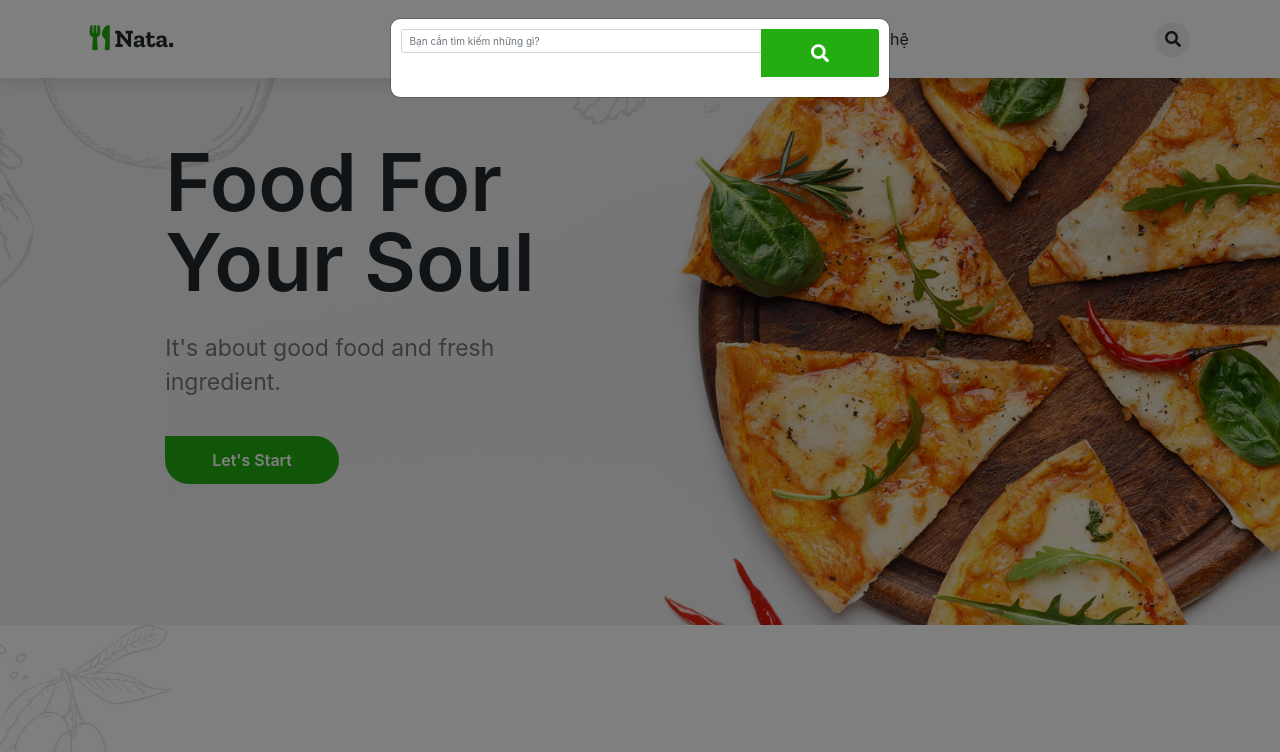
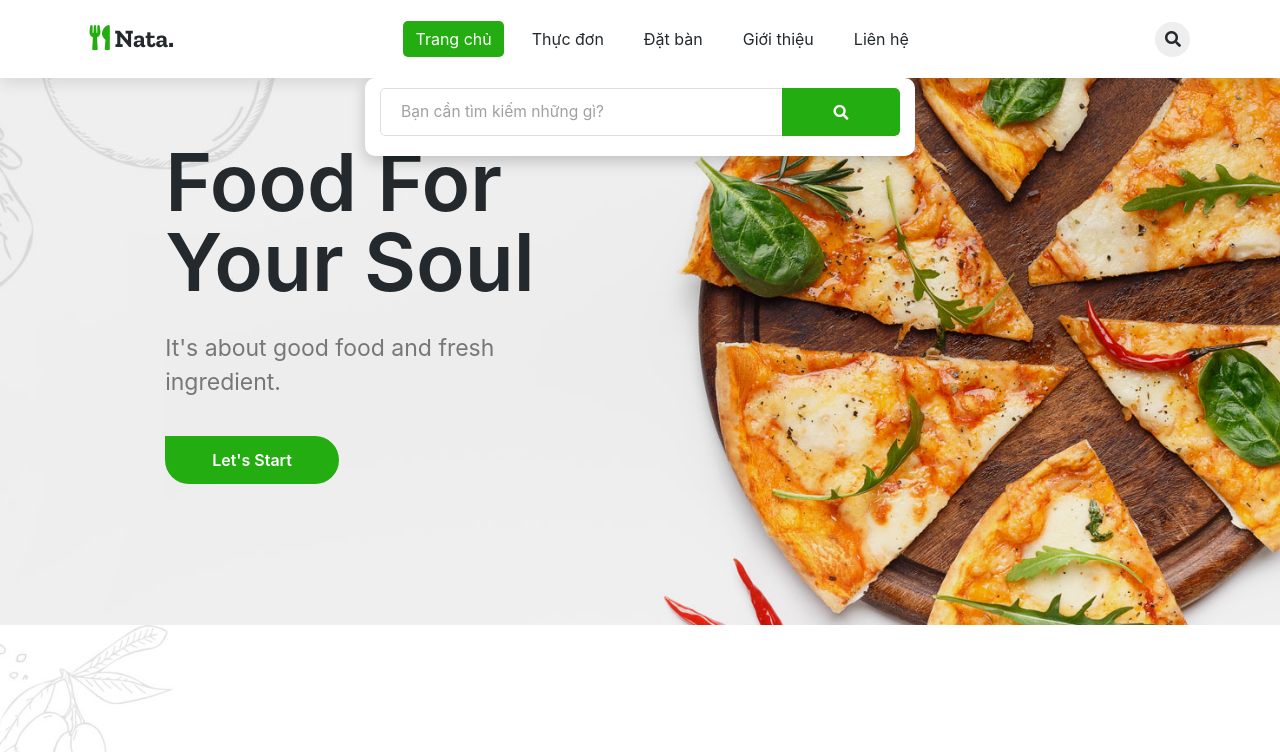
Before and after one commit to canh8386/nha-hang-CSE702025-N04-Nhom-18., a website: page index.html in a window 1280 px wide. Both pictures are taken after a click on the element 1172 px from the left and 39 px from the top of the page. Shown: the top 752 px of the page. Drawn offline with nearby package versions, Linux system fonts and the light colour scheme; files whose address does not match are found by name.

Commit message:
Update style-home.css

```diff
--- a/assets/css/style-home.css
+++ b/assets/css/style-home.css
@@ -895,23 +895,131 @@ a.menu-btn:hover {
         padding: 0.5rem 4rem 0.5rem 0;
     }
 }
-.modal-search .modal-sch-main
-{
-    border-radius: 10px;
+/* THÊM CÁC QUY TẮC CSS CHO MODAL TÌM KIẾM TỪ TRANG MENU VÀO ĐÂY */
+
+/* Ẩn lớp phủ nền mặc định của Bootstrap */
+.modal-backdrop {
+    display: none !important;
 }
 
-.modal-search .search-btn
-{
-    background-color: var(--primary-color);
-    border-color: var(--primary-color);
+/* Điều chỉnh vị trí và hiển thị của modal tổng thể */
+#modelId.modal {
+    position: fixed; /* Giữ cố định trên màn hình */
+    top: var(--header-height); /* Sử dụng biến header-height để định vị ngay dưới header */
+    width: 100%; /* Đảm bảo modal chiếm toàn bộ chiều rộng viewport để modal-dialog có thể căn giữa */
+    opacity: 0; /* Ẩn ban đầu */
+    visibility: hidden; /* Ẩn ban đầu */
+    pointer-events: none; /* Không cho phép tương tác khi ẩn */
+    transition: opacity 0.3s ease-in-out, visibility 0.3s ease-in-out, top 0.3s ease-in-out; /* Thêm hiệu ứng chuyển động */
+    z-index: 1050; /* Đảm bảo modal nằm trên các nội dung khác */
 }
 
-.modal-search .search-btn i
-{
-    color: var(--white-color);
+/* Khi modal được hiển thị */
+#modelId.modal.show {
+    opacity: 1;
+    visibility: visible;
+    pointer-events: auto; /* Cho phép tương tác khi hiển thị */
+    top: var(--header-height); /* Giữ nguyên vị trí khi hiển thị */
 }
 
-.modal-search .search-btn:hover
-{
-    opacity: 0.8;
+/* Điều chỉnh kích thước và vị trí của dialog bên trong modal */
+#modelId .modal-dialog {
+    max-width: 550px; /* Chiều rộng tối đa của khung tìm kiếm (điều chỉnh theo ảnh) */
+    width: 90%; /* Chiếm 90% chiều rộng có sẵn (cho responsive) */
+    margin: 0 auto; /* QUAN TRỌNG: Căn giữa khung tìm kiếm trong modal */
+    transform: none !important; /* Ghi đè transform mặc định của Bootstrap nếu có */
+    top: auto !important; /* Bỏ top mặc định của Bootstrap nếu có */
 }
+
+/* Tạo kiểu cho khung nội dung của modal */
+#modelId .modal-content.modal-sch-main {
+    border: none; /* Bỏ viền mặc định */
+    border-radius: 10px; /* Bo tròn góc */
+    box-shadow: 0 5px 15px rgba(0,0,0,0.2); /* Đổ bóng */
+    background-color: var(--white-color); /* Nền trắng */
+    padding: 10px 15px; /* Padding bên trong khung */
+}
+
+/* Định hình input group bên trong modal-body */
+#modelId .modal-body {
+    padding: 0 !important; /* Bỏ padding mặc định của modal-body */
+    display: flex;
+    align-items: center;
+    width: 100%;
+}
+
+#modelId .input-group {
+    flex-grow: 1; /* Cho phép input group mở rộng hết chiều rộng */
+    border-radius: 5px;
+    overflow: hidden;
+}
+
+/* Input tìm kiếm */
+#modelId .search-box.form-control {
+    height: 48px; /* Chiều cao input */
+    padding: 0 20px;
+    border: 1px solid #ddd;
+    border-right: none;
+    border-radius: 5px 0 0 5px;
+    font-size: 1.3em; /* ĐÃ TĂNG KÍCH THƯỚC CHỮ */
+    outline: none;
+    box-shadow: none;
+}
+
+/* Tùy chỉnh placeholder text riêng biệt */
+#modelId .search-box.form-control::placeholder {
+    font-size: 1.2em; /* ĐÃ TĂNG KÍCH THƯỚC CHỮ PLACEHOLDER */
+    color: #a0a0a0;
+}
+
+/* Nút tìm kiếm */
+#modelId .input-group-append .search-btn {
+    height: 48px; /* Khớp chiều cao input */
+    width: 48px; /* <--- ĐÃ THAY ĐỔI: ĐỂ LÀM CHO NÚT VUÔNG */
+    background-color: var(--primary-color); /* Sử dụng biến màu chính của bạn */
+    color: var(--white-color);
+    border: none;
+    border-radius: 0 5px 5px 0;
+    font-size: 1.5em; /* KÍNH LÚP LỚN HƠN */
+    display: flex;
+    align-items: center;
+    justify-content: center;
+    cursor: pointer;
+    transition: background-color 0.3s ease;
+}
+
+#modelId .input-group-append .search-btn:hover {
+    background-color: #45a049; /* Màu hover */
+}
+
+/* Ẩn footer của modal nếu không cần thiết */
+#modelId .modal-footer {
+    display: none !important;
+}
+
+/* Responsive cho màn hình nhỏ hơn */
+@media (max-width: 768px) {
+    #modelId.modal {
+        top: var(--header-height); /* Giữ vị trí dưới header trên di động */
+    }
+    #modelId .modal-dialog {
+        max-width: 95%;
+        width: 95%;
+    }
+    #modelId .search-box.form-control {
+        height: 40px;
+        font-size: 1.1em; /* Điều chỉnh kích thước chữ trên di động */
+        padding: 0 15px;
+    }
+    #modelId .search-box.form-control::placeholder {
+        font-size: 1em; /* Điều chỉnh kích thước chữ placeholder trên di động */
+    }
+    #modelId .input-group-append .search-btn {
+        height: 40px;
+        width: 40px; /* Nút vuông trên di động */
+        font-size: 1.2em;
+    }
+    #modelId .modal-content.modal-sch-main {
+        padding: 8px 10px;
+    }
+}
```
